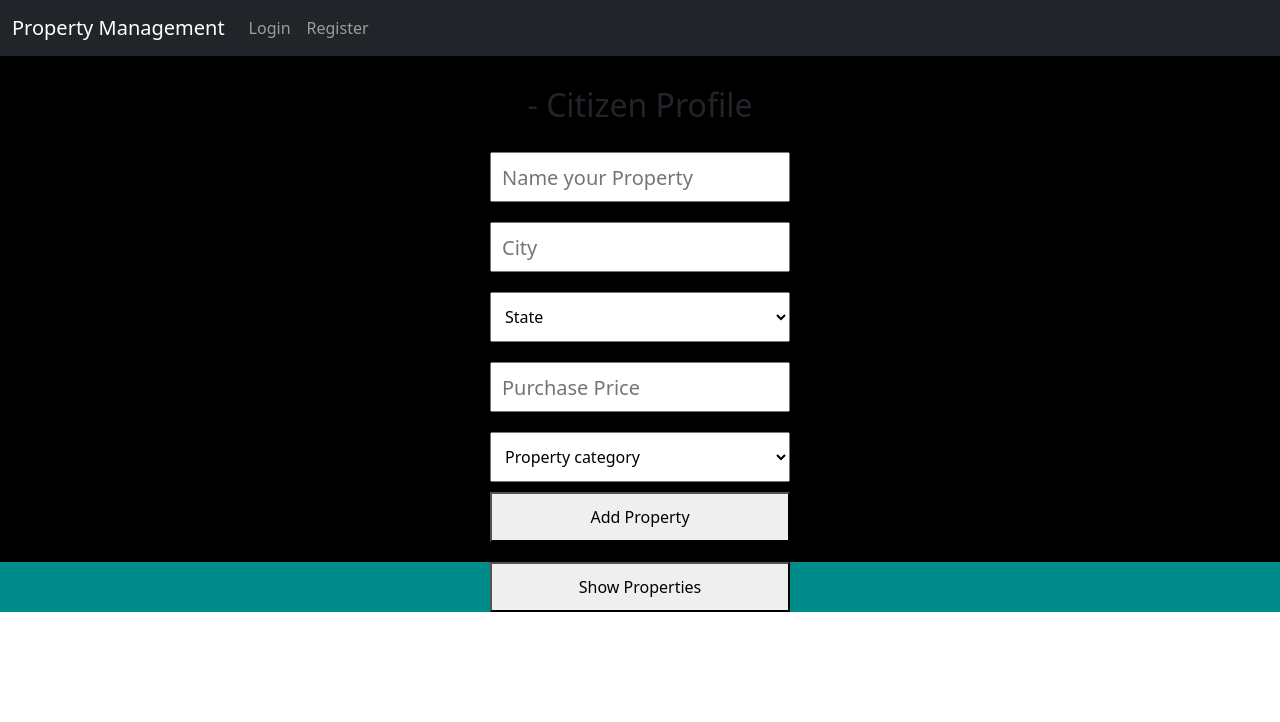
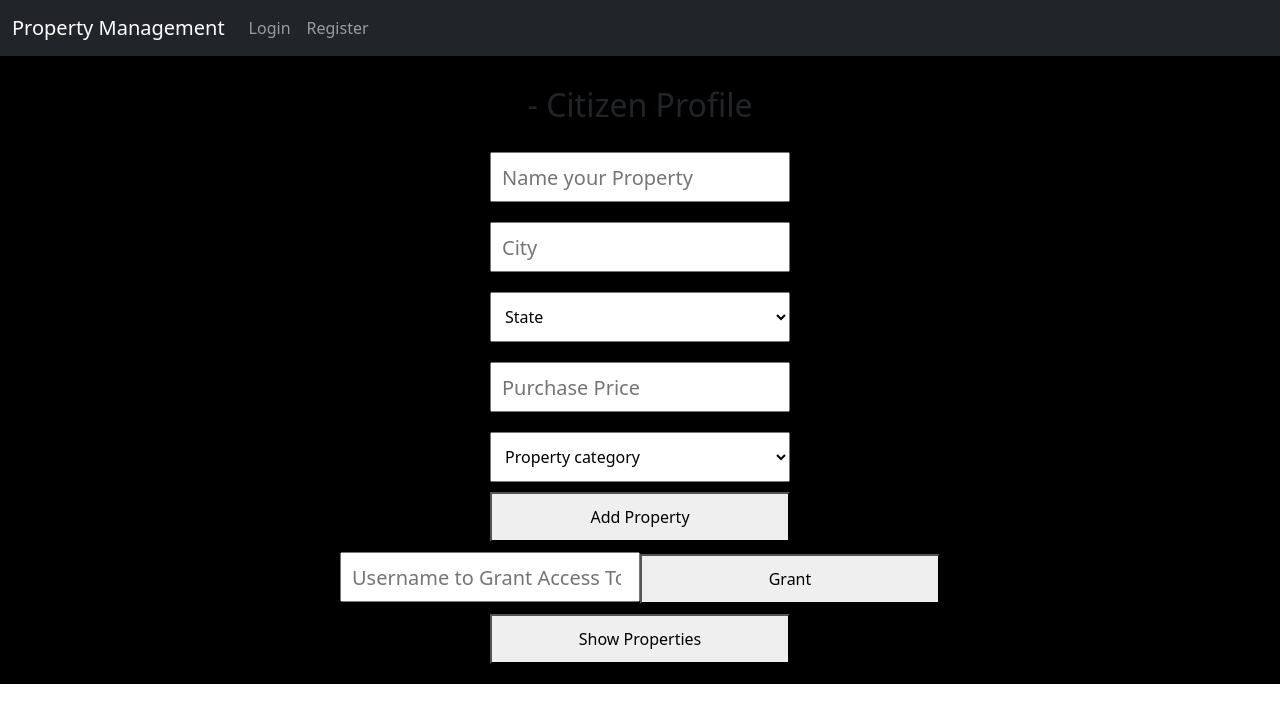
Before and after one commit to morganbenavidez/HappyCitizens, a React (Create React App) app in the folder propertyManagement/client/: page /citizenprofile in a window 1280 px wide. Shown: the top 722 px of the page. Built offline with nearby package versions, Linux system fonts and the light colour scheme; the HTML template or start-up script is replaced by a standard one.

Commit message:
added server calls fixed delete

```diff
--- a/propertyManagement/client/src/components/CitizenProfile.js
+++ b/propertyManagement/client/src/components/CitizenProfile.js
@@ -93,6 +93,11 @@ export function CitizenProfile() {
           }))
         });
     }
+
+    const grantAccess = (id) => {
+        Axios.get('http://localhost:3001/grant/${id}')
+    }
+
 
 
     return (
@@ -200,9 +205,17 @@ export function CitizenProfile() {
 
                 <button onClick={addProperty}>Add Property</button>
 
+                <div className="givemesomeroomtobreathe">
+                    <input
+                        type='number'
+                        placeholder='Username to Grant Access To'
+                        />
+                        <button onClick={grantAccess}>Grant</button>
+                </div>
+
+                <button onClick={getProperties}>Show Properties</button>
             </div>
             <div className="properties">
-                <button onClick={getProperties}>Show Properties</button>
                 {propertyList.map((val, key) => {
                     return (
                     <div className="propertyName">
@@ -211,7 +224,7 @@ export function CitizenProfile() {
                             <h3>City: {val.city}</h3>
                             <h3>State: {val.state}</h3>
                             <h3>Purchase Price: {val.purchaseprice}</h3>
-                            <h3>Category: {val.propertycategory}</h3>
+                            <h3>Category: {val.category}</h3>
                         </div>
                         <div>
                         {" "}
```
